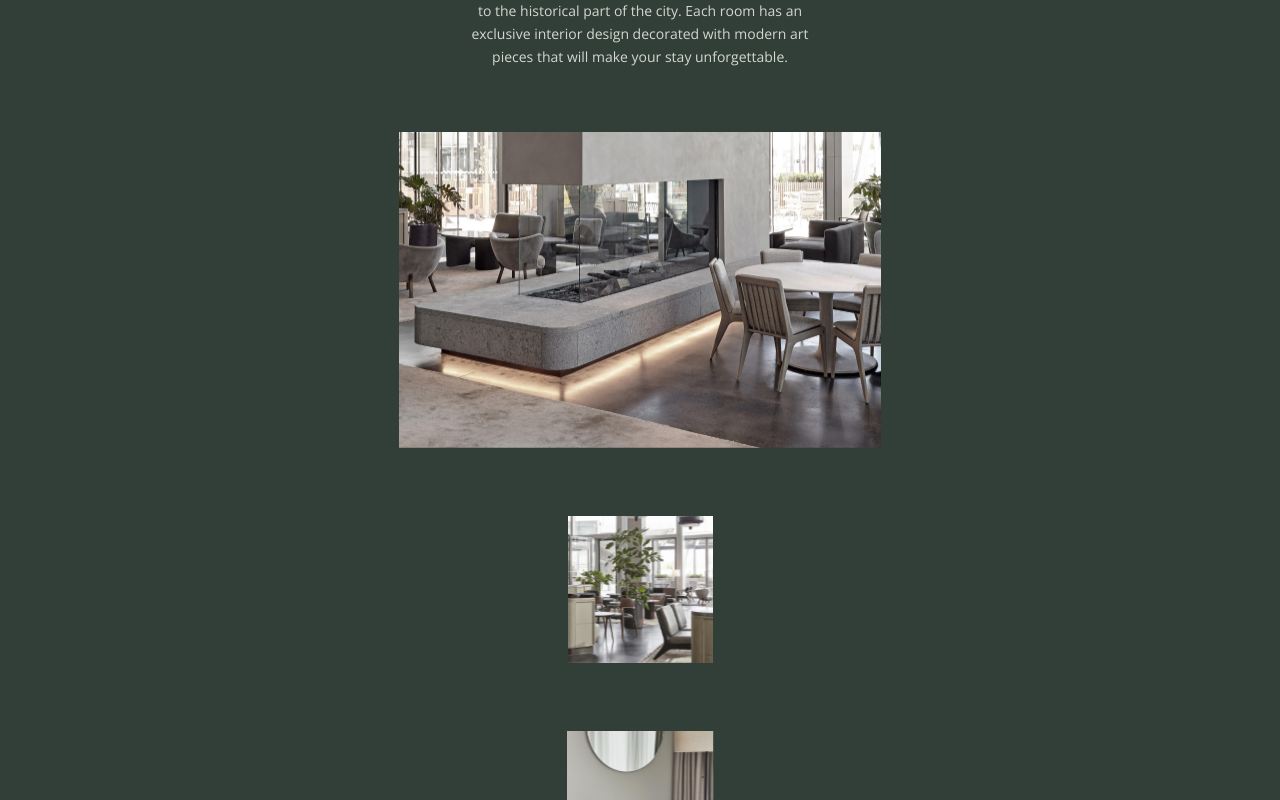
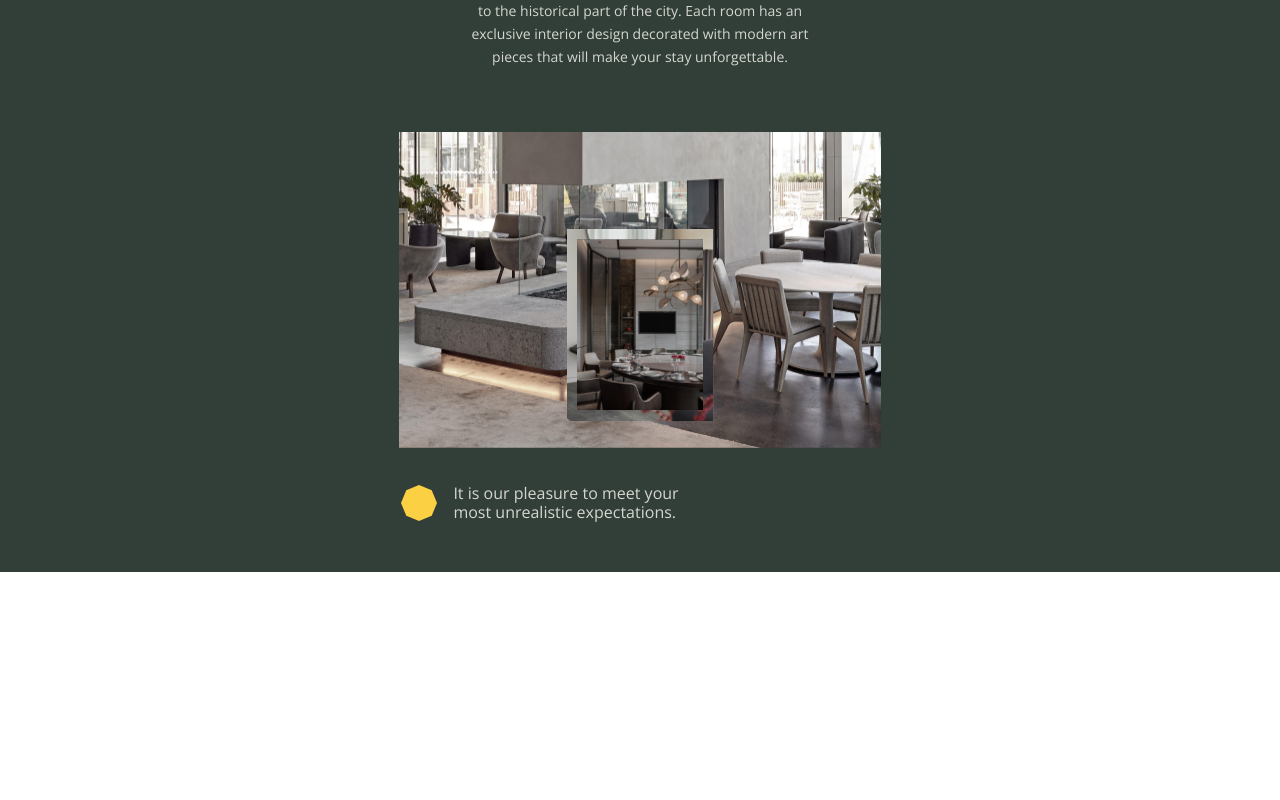
Before and after one commit to gift56/Fullstack-HotelWebsite, a React (Create React App) app: page / in a window 1280 px wide. Shown: the part 5640-6440 px from the top of the page. After the commit the page ends 6212 px from the top, so only its background shows below. Built offline with nearby package versions, Linux system fonts and the light colour scheme.

Commit message:
adding some stuff

```diff
--- a/src/styles/gallery.styled.js
+++ b/src/styles/gallery.styled.js
@@ -163,10 +163,18 @@ export const GalleryRightSideDesktop = styled.div`
     justify-content: center;
     align-items: center;
     flex-direction: column;
-    gap: 4rem;
+    gap: 2rem;
     width: 100%;
-    .images{
-
+    .details {
+      justify-content: center;
+      transform: translateX(-100px);
+    }
+    .images {
+      &:nth-child(2),
+      &:nth-child(3),
+      &:nth-child(4) {
+        position: absolute;
+      }
     }
   }
 `;
```
